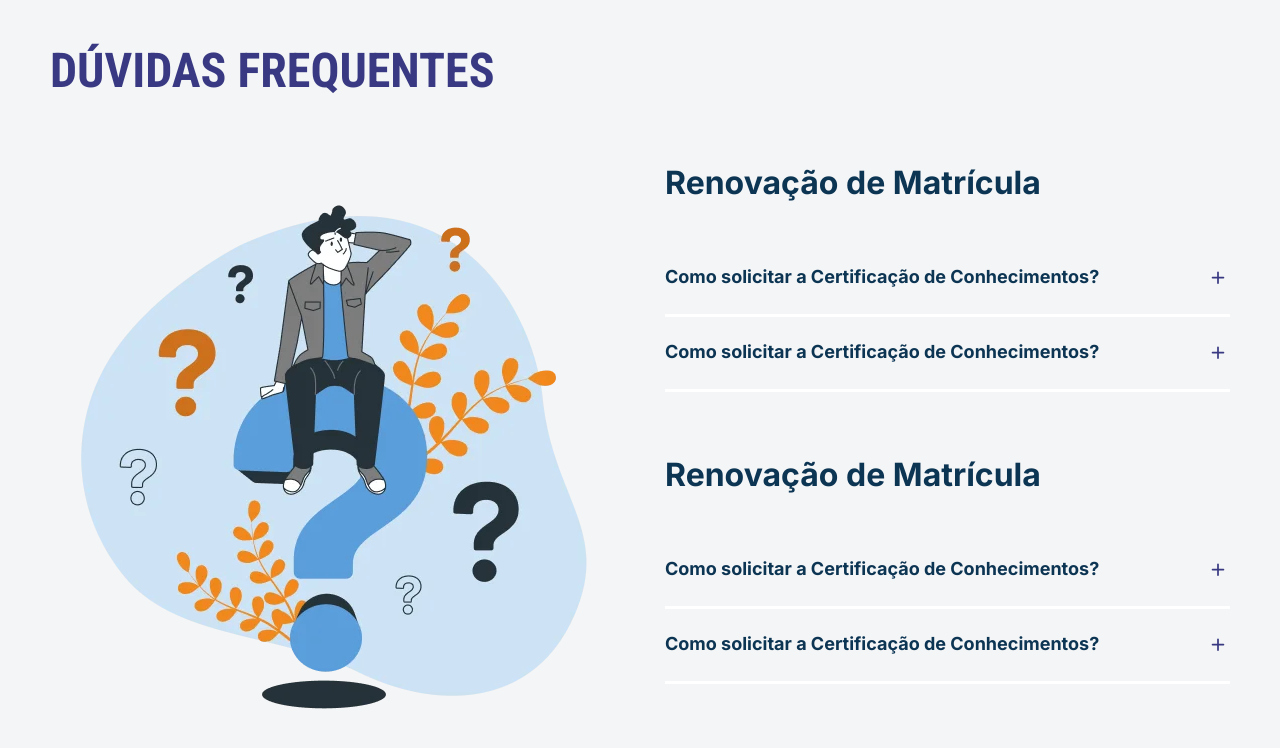
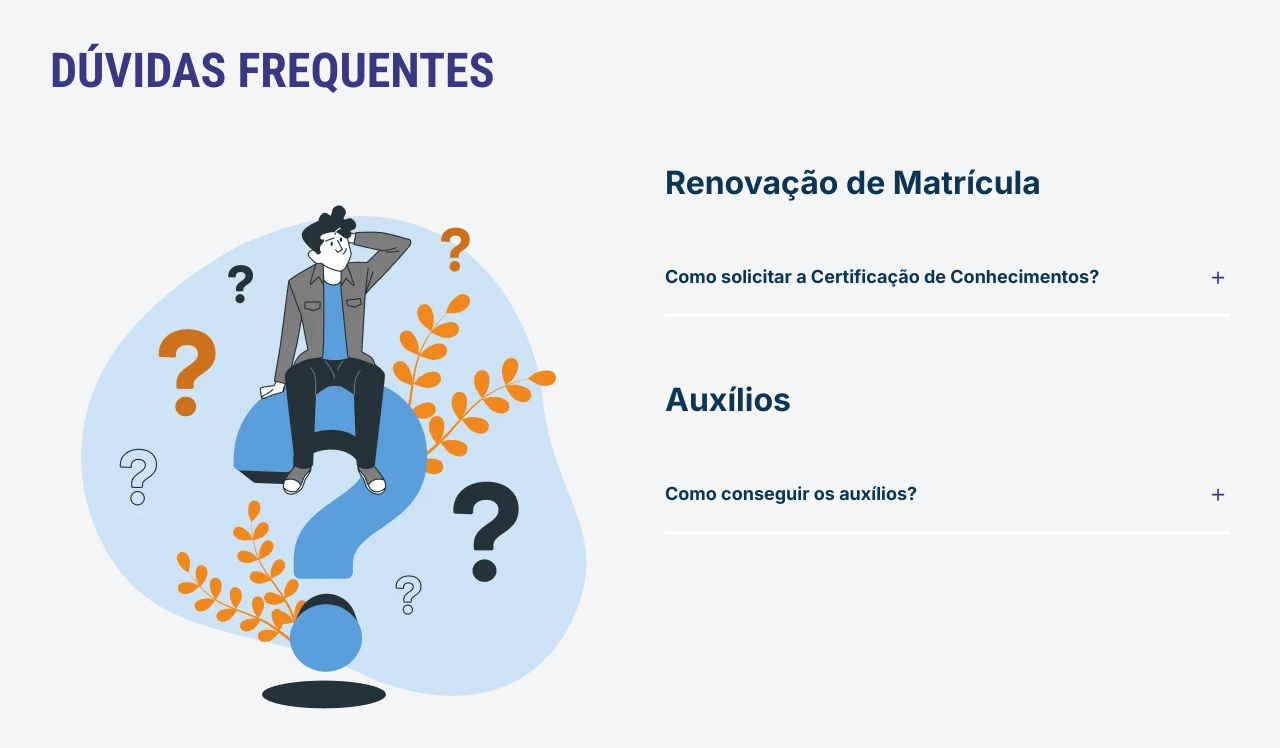
Before and after one commit to mayconalex/tads-faq, a plain HTML site: page index.html in a window 1280 px wide. Shown: the part 118-866 px from the top of the page. Drawn offline with Linux system fonts and the light colour scheme.

Commit message:
:broom: remove perguntas repetidas

```diff
--- a/index.html
+++ b/index.html
@@ -103,10 +103,16 @@
                                 </p>
                             </div>
                         </div>
+                    </div>
+                </div>
 
+                <div class="topic">
+                    <h2 class="title">Auxílios</h2>
+
+                    <div class="accordion">
                         <div class="question">
                             <button class="question">
-                                <p>Como solicitar a Certificação de Conhecimentos?</p>
+                                <p>Como conseguir os auxílios?</p>
 
                                 <svg class="stretch" width="24" height="24" viewBox="0 0 24 24" fill="none" xmlns="http://www.w3.org/2000/svg">
                                     <path d="M6.54577 12.5625H11.1412V17.1579C11.1412 17.625 11.5254 18.0167 12 18.0167C12.4746 18.0167 12.8588 17.625 12.8588 17.1579V12.5625H17.4542C17.9213 12.5625 18.3131 12.1783 18.3131 11.7037C18.3131 11.2291 17.9213 10.8449 17.4542 10.8449H12.8588V6.24944C12.8588 5.78237 12.4746 5.39062 12 5.39062C11.5254 5.39062 11.1412 5.78237 11.1412 6.24944V10.8449H6.54577C6.07869 10.8449 5.68695 11.2291 5.68695 11.7037C5.68695 12.1783 6.07869 12.5625 6.54577 12.5625Z" fill="#383982"/>
@@ -115,45 +121,7 @@
 
                             <div class="answer hidden">
                                 <p>
-                                    No SUAP, procure pelo módulo <strong>Central de Serviços</strong>, em seguida selecione a opção <strong>Abrir Chamado</strong>. Escolha a área de serviço <strong>Ensino</strong> e depois a opção <strong>Outras solicitações do Suap-EDU - Discentes</strong>. No formulário que se segue, preencha todas as informações obrigatórias (*), marcando “<strong>CNAT - Secretaria Acadêmica</strong>” como Centro de Atendimento.<br><br>É importante ser breve na descrição do chamado, informando o <strong>nome</strong> e <strong>código</strong> da disciplina. Ex.: “Solicito a Certificação de Conhecimento para a disciplina TEC.0001 - Língua Portuguesa”.
-                                </p>
-                            </div>
-                        </div>
-                    </div>
-                </div>
-
-                <div class="topic">
-                    <h2 class="title">Renovação de Matrícula</h2>
-
-                    <div class="accordion">
-                        <div class="question">
-                            <button class="question">
-                                <p>Como solicitar a Certificação de Conhecimentos?</p>
-
-                                <svg class="stretch" width="24" height="24" viewBox="0 0 24 24" fill="none" xmlns="http://www.w3.org/2000/svg">
-                                    <path d="M6.54577 12.5625H11.1412V17.1579C11.1412 17.625 11.5254 18.0167 12 18.0167C12.4746 18.0167 12.8588 17.625 12.8588 17.1579V12.5625H17.4542C17.9213 12.5625 18.3131 12.1783 18.3131 11.7037C18.3131 11.2291 17.9213 10.8449 17.4542 10.8449H12.8588V6.24944C12.8588 5.78237 12.4746 5.39062 12 5.39062C11.5254 5.39062 11.1412 5.78237 11.1412 6.24944V10.8449H6.54577C6.07869 10.8449 5.68695 11.2291 5.68695 11.7037C5.68695 12.1783 6.07869 12.5625 6.54577 12.5625Z" fill="#383982"/>
-                                </svg>
-                            </button>
-
-                            <div class="answer hidden">
-                                <p>
-                                    No SUAP, procure pelo módulo <strong>Central de Serviços</strong>, em seguida selecione a opção <strong>Abrir Chamado</strong>. Escolha a área de serviço <strong>Ensino</strong> e depois a opção <strong>Outras solicitações do Suap-EDU - Discentes</strong>. No formulário que se segue, preencha todas as informações obrigatórias (*), marcando “<strong>CNAT - Secretaria Acadêmica</strong>” como Centro de Atendimento.<br><br>É importante ser breve na descrição do chamado, informando o <strong>nome</strong> e <strong>código</strong> da disciplina. Ex.: “Solicito a Certificação de Conhecimento para a disciplina TEC.0001 - Língua Portuguesa”.
-                                </p>
-                            </div>
-                        </div>
-
-                        <div class="question">
-                            <button class="question">
-                                <p>Como solicitar a Certificação de Conhecimentos?</p>
-
-                                <svg class="stretch" width="24" height="24" viewBox="0 0 24 24" fill="none" xmlns="http://www.w3.org/2000/svg">
-                                    <path d="M6.54577 12.5625H11.1412V17.1579C11.1412 17.625 11.5254 18.0167 12 18.0167C12.4746 18.0167 12.8588 17.625 12.8588 17.1579V12.5625H17.4542C17.9213 12.5625 18.3131 12.1783 18.3131 11.7037C18.3131 11.2291 17.9213 10.8449 17.4542 10.8449H12.8588V6.24944C12.8588 5.78237 12.4746 5.39062 12 5.39062C11.5254 5.39062 11.1412 5.78237 11.1412 6.24944V10.8449H6.54577C6.07869 10.8449 5.68695 11.2291 5.68695 11.7037C5.68695 12.1783 6.07869 12.5625 6.54577 12.5625Z" fill="#383982"/>
-                                </svg>
-                            </button>
-
-                            <div class="answer hidden">
-                                <p>
-                                    No SUAP, procure pelo módulo <strong>Central de Serviços</strong>, em seguida selecione a opção <strong>Abrir Chamado</strong>. Escolha a área de serviço <strong>Ensino</strong> e depois a opção <strong>Outras solicitações do Suap-EDU - Discentes</strong>. No formulário que se segue, preencha todas as informações obrigatórias (*), marcando “<strong>CNAT - Secretaria Acadêmica</strong>” como Centro de Atendimento.<br><br>É importante ser breve na descrição do chamado, informando o <strong>nome</strong> e <strong>código</strong> da disciplina. Ex.: “Solicito a Certificação de Conhecimento para a disciplina TEC.0001 - Língua Portuguesa”.
+                                    Não.
                                 </p>
                             </div>
                         </div>
```
